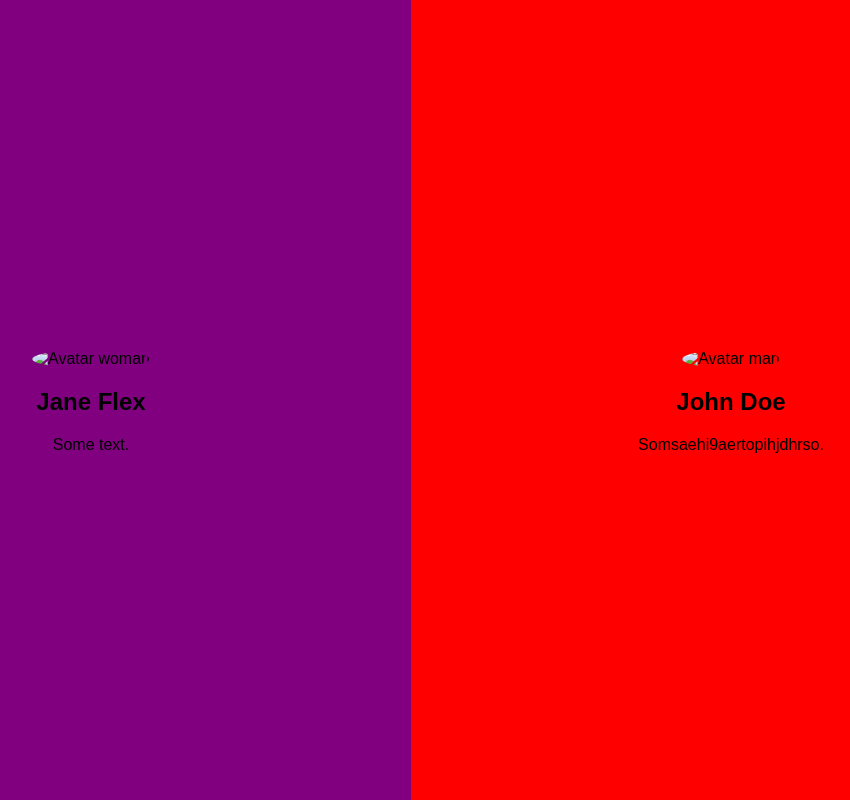
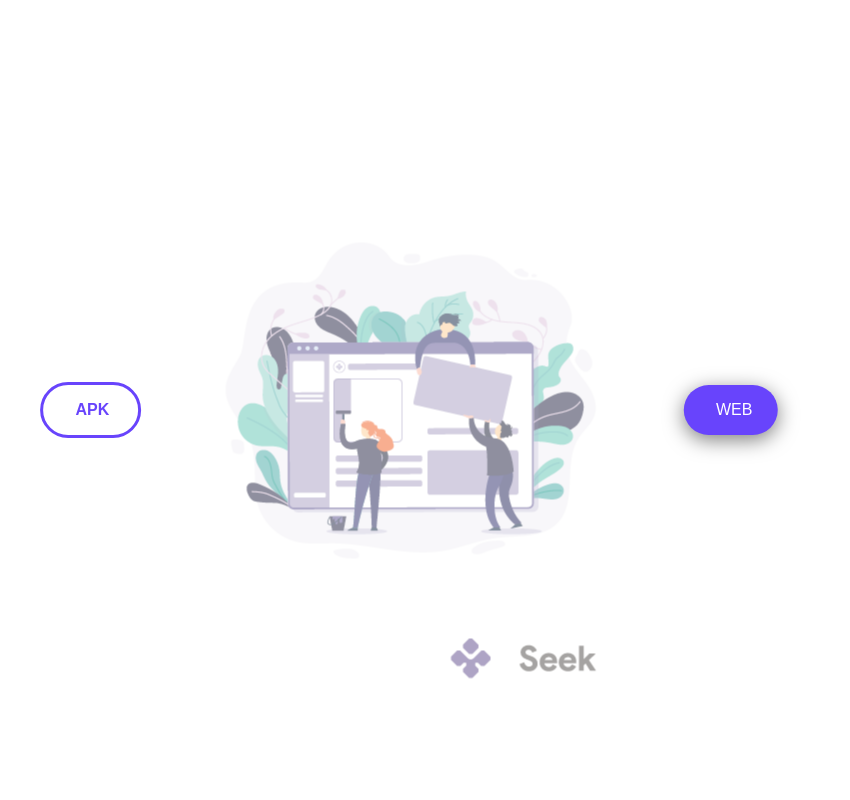
Before and after one commit to seekg5/seek, a plain HTML site: page index.html in a window 1280 px wide. Shown: the whole page, without its empty margins (229-1079 px from the left). Drawn offline with Linux system fonts and the light colour scheme.

Commit message:
Add files via upload

```diff
--- a/index.html
+++ b/index.html
@@ -7,19 +7,25 @@
   </head>
   <body>
 
+    <div>
+      <img src="fondo.png" style="opacity:0.5;" class="centered" alt="">
+    </div>
+
     <div class="split left">
   <div class="centered">
-    <img src="img_avatar2.png" alt="Avatar woman">
-    <h2>Jane Flex</h2>
-    <p>Some text.</p>
+
+      <a href="https://drive.google.com/open?id=1xZg6_yzIoRc9CTFl6fniwkytH8klNDOn">
+        <div class="logIn" type="button" name="button">APK</div>
+        </a>
   </div>
 </div>
 
 <div class="split right">
   <div class="centered">
-    <img src="img_avatar.png" alt="Avatar man">
-    <h2>John Doe</h2>
-    <p>Somsaehi9aertopihjdhrso.</p>
+
+    <a href="https://seekg5.github.io/seek/seek/index.html">
+      <div class="signIn" type="button" name="button">WEB</div>
+    </a>
   </div>
 </div>
 
--- a/style.css
+++ b/style.css
@@ -2,6 +2,11 @@ body{
   width: 100%;
   height: 100%;
   font-family: sans-serif;
+}
+
+.background{
+
+
 
 }
 
@@ -17,12 +22,12 @@ body{
 
 .left {
   left: 0;
-  background-color: purple;
+
 }
 
 .right {
   right: 0;
-  background-color: red;
+
 }
 
 .centered {
@@ -37,3 +42,31 @@ body{
   width: 150px;
   border-radius: 50%;
 }
+
+.signIn {
+    border-radius: 50px;
+    background-color: #6844fc;
+    color: white;
+    padding: 1rem 2rem;
+    box-shadow: 0px 5px 20px rgba(0, 0, 0, 0.50);
+    border: none;
+    width: 30%;
+    margin: 1rem auto;
+    text-decoration: none;
+
+  }
+
+  a{
+    text-decoration: none;
+  }
+
+  .logIn {
+   background-color: rgba(0, 0, 0, 0);
+   border-radius: 50px;
+   border: 3px solid #6844fc;
+   padding: 1rem 2rem;
+   color: #6844fc;
+   font-weight: bold;
+   width: 30%;
+   margin: 1rem auto;
+ }
```
Also changed, not shown: fondo.png (added).
